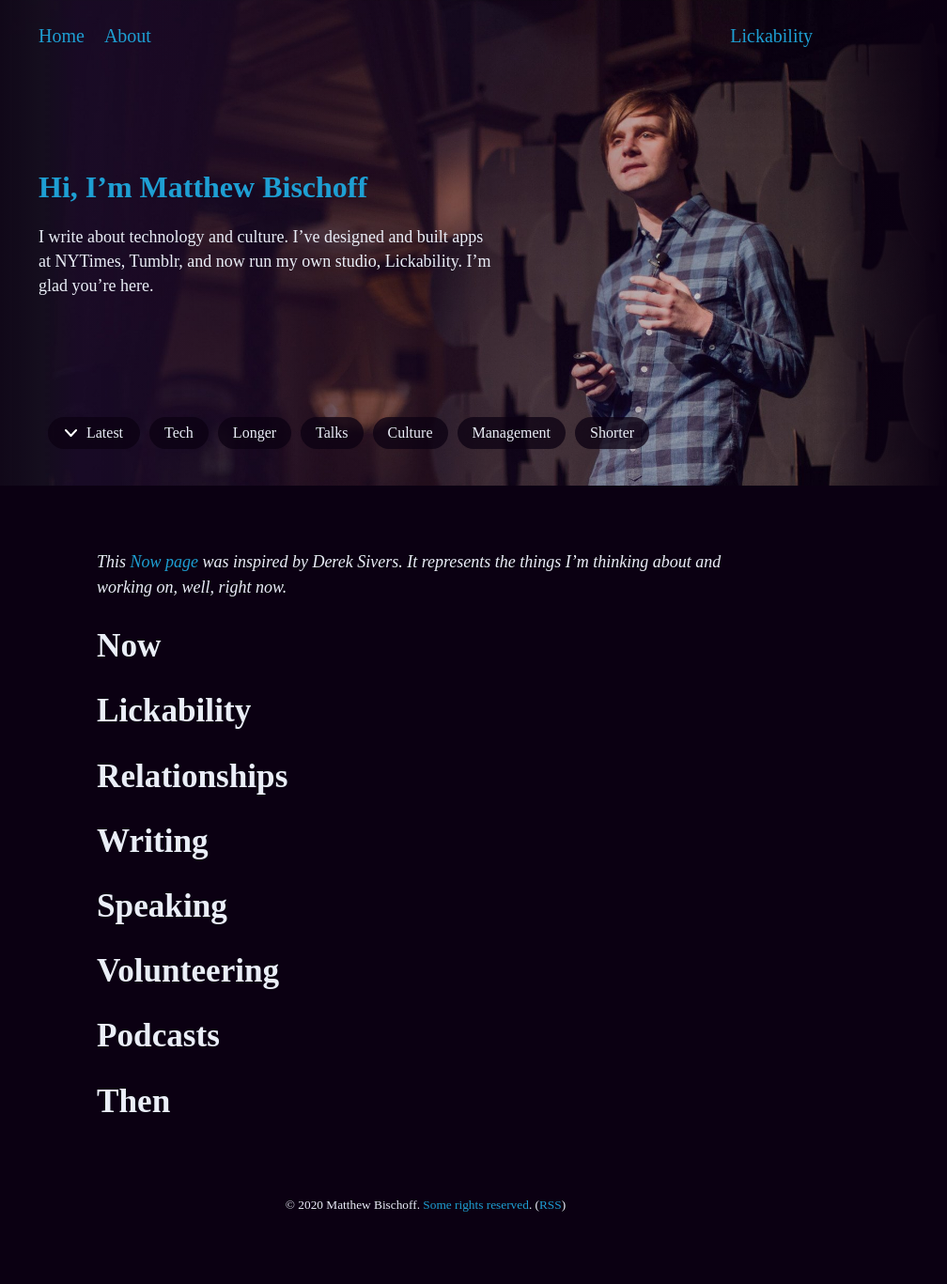
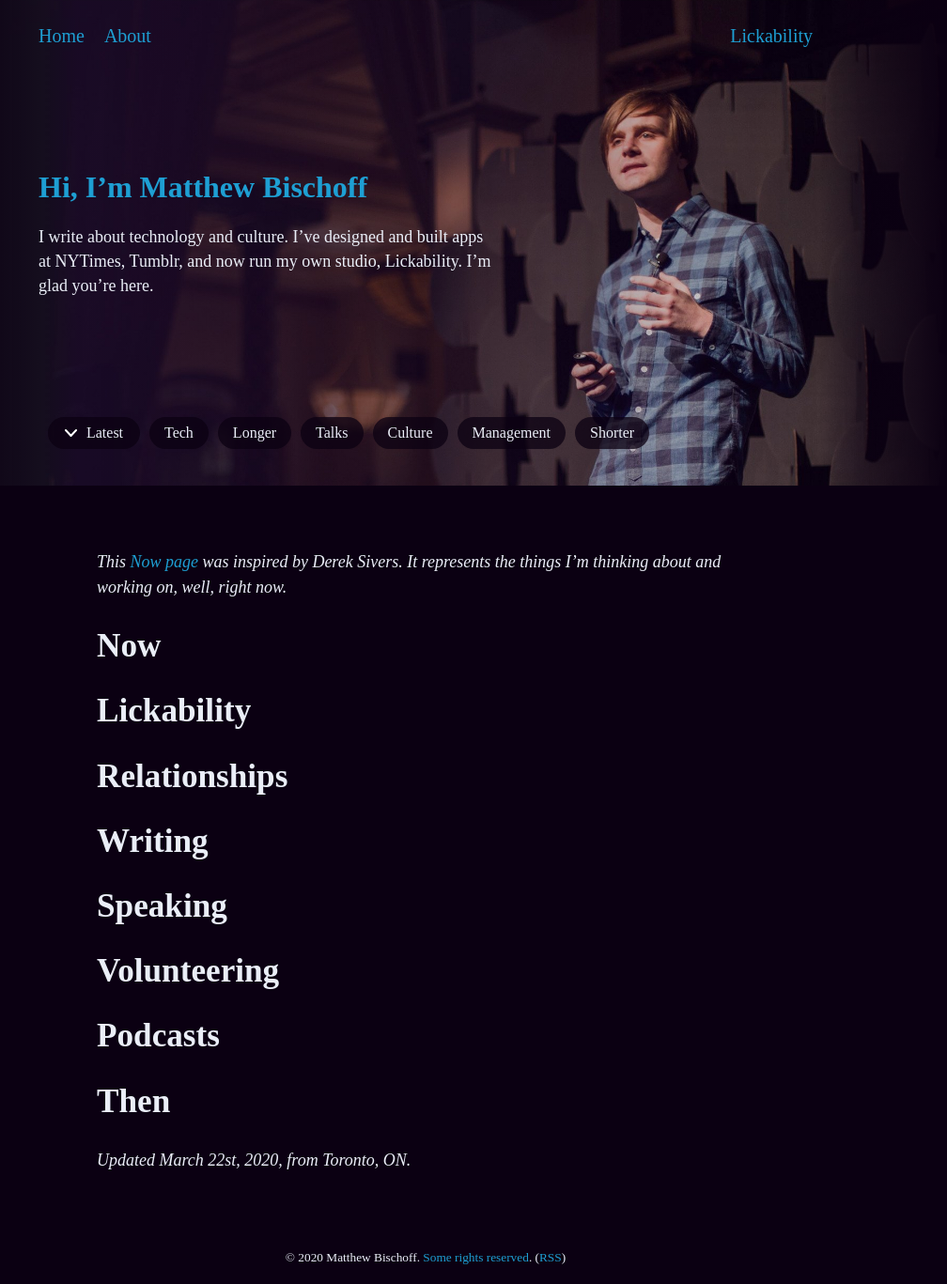
Before and after one commit to mbbischoff/website, a Jekyll site: the page built from now.markdown, in a window 1280 px wide. Shown: the whole page at 94% size, without its empty margins (187-1195 px from the left). Built offline with Jekyll 4.4.1, drawn with Linux system fonts in a browser that asks for light colours; some web fonts are replaced; our own code applies the rules of GitHub Pages for plain Markdown files; before the commit the page ends 1311 px from its top, so only the background shows below that.

Commit message:
Updated Now

```diff
--- a/now.markdown
+++ b/now.markdown
@@ -20,3 +20,5 @@ date: 2020-03-22 11:12:00 -04:00
 ## Podcasts
 
 # Then
+
+*Updated March 22st, 2020, from Toronto, ON.*
```
